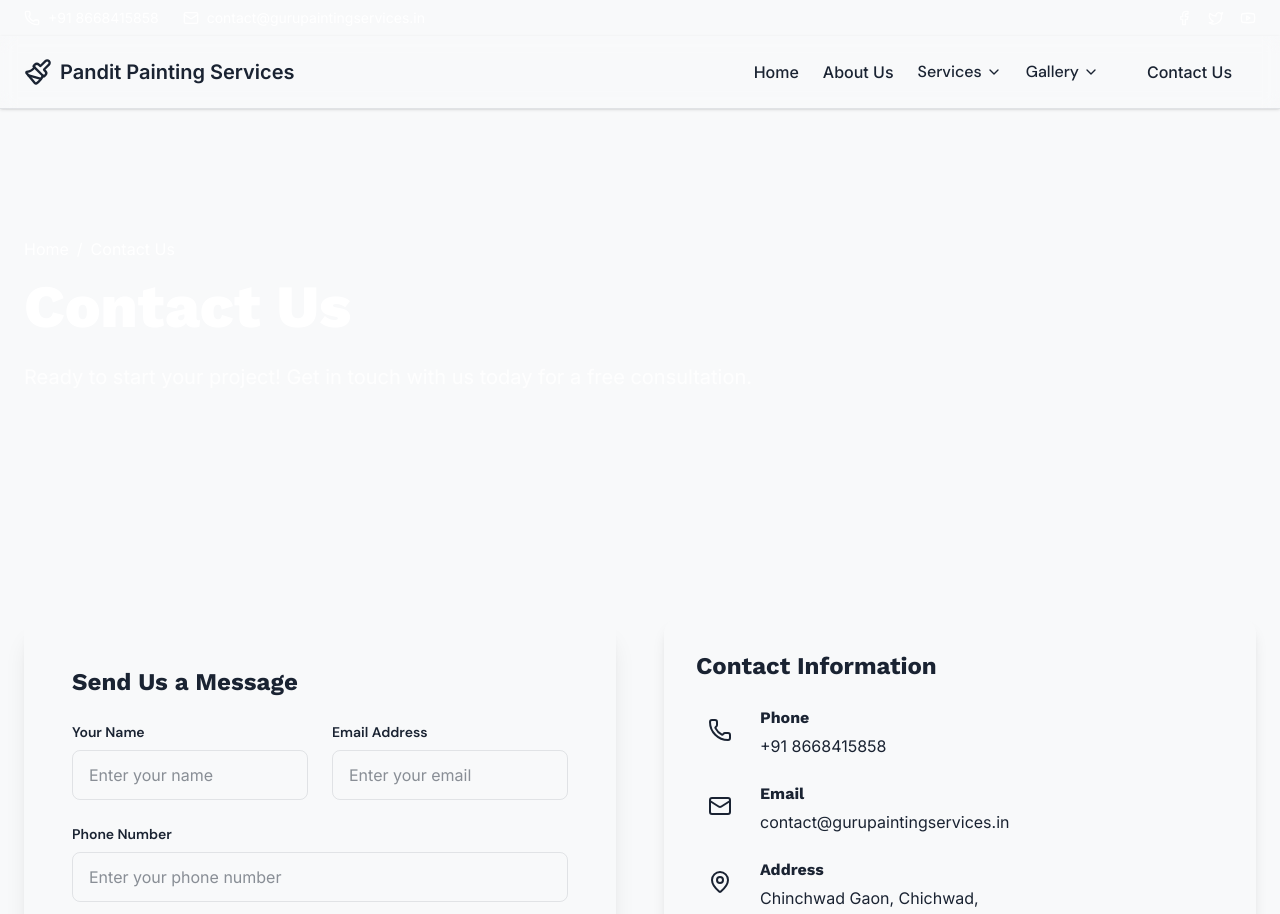
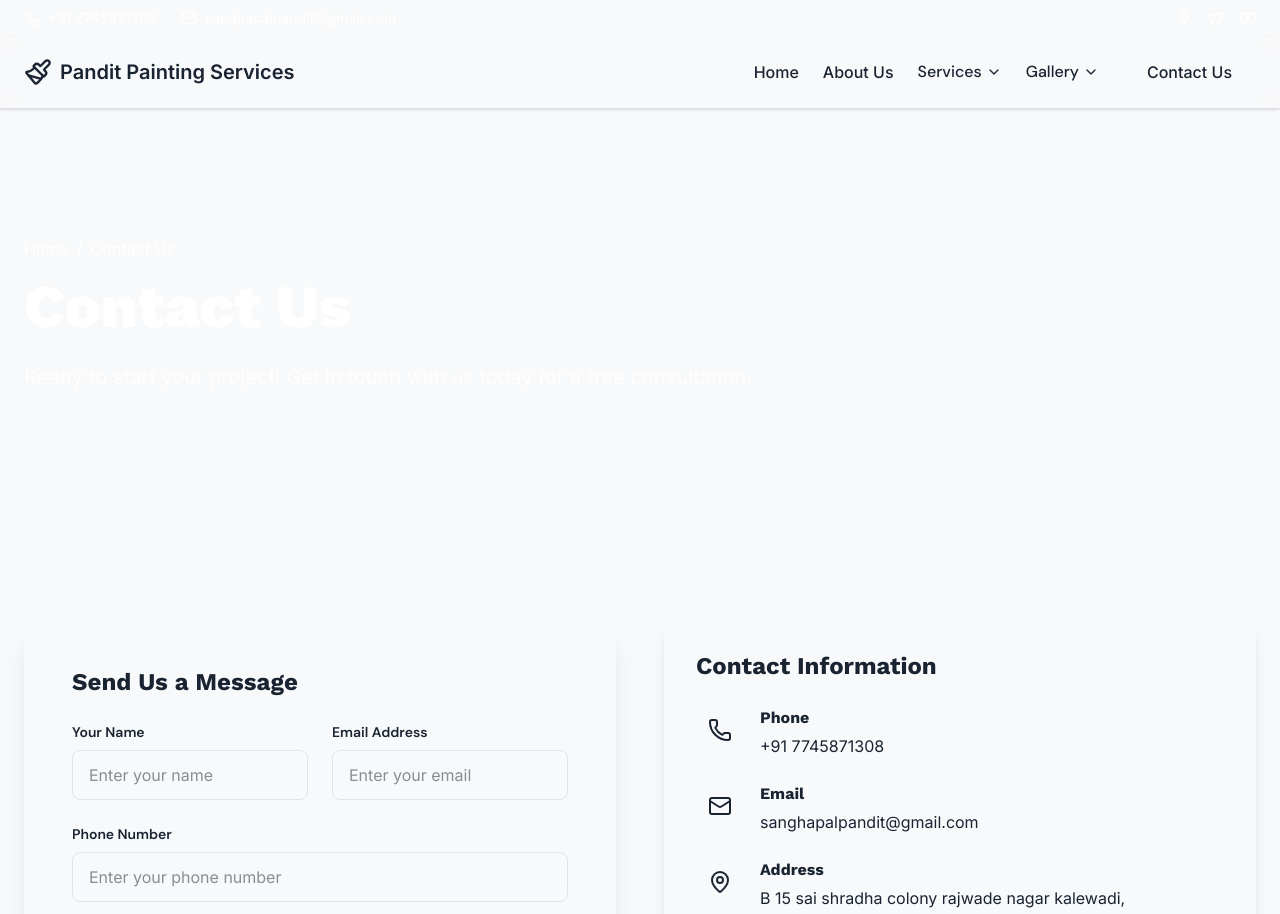
Before and after one commit to ak1803/panditwallpaint, a React (Vite) app: page /contact in a window 1280 px wide. Shown: the top 914 px of the page. Built offline with nearby package versions, Linux system fonts and the light colour scheme.

Commit message:
push code

```diff
--- a/src/app/components/Layout.tsx
+++ b/src/app/components/Layout.tsx
@@ -36,11 +36,11 @@ export default function Layout({ children }: { children: React.ReactNode }) {
           <div className="flex items-center gap-4 md:gap-6 flex-wrap">
             <a href="tel:+918668415858" className="flex items-center gap-2 hover:text-accent transition-colors text-xs md:text-sm">
               <Phone className="w-3 h-3 md:w-4 md:h-4" />
-              <span>+91 8668415858</span>
+              <span>+91 7745871308</span>
             </a>
-            <a href="mailto:contact@gurupaintingservices.in" className="flex items-center gap-2 hover:text-accent transition-colors text-xs md:text-sm">
+            <a href="mailto:sanghapalpandit@gmail.com" className="flex items-center gap-2 hover:text-accent transition-colors text-xs md:text-sm">
               <Mail className="w-3 h-3 md:w-4 md:h-4" />
-              <span className="hidden sm:inline">contact@gurupaintingservices.in</span>
+              <span className="hidden sm:inline">sanghapalpandit@gmail.com</span>
               <span className="sm:hidden">Email Us</span>
             </a>
           </div>
--- a/src/app/pages/ContactPage.tsx
+++ b/src/app/pages/ContactPage.tsx
@@ -105,7 +105,7 @@ export default function ContactPage() {
                     <div>
                       <h4 className="font-bold text-primary mb-1">Phone</h4>
                       <a href="tel:+918668415858" className="text-muted-foreground hover:text-accent transition-colors">
-                        +91 8668415858
+                        +91 7745871308
                       </a>
                     </div>
                   </div>
@@ -116,8 +116,8 @@ export default function ContactPage() {
                     </div>
                     <div>
                       <h4 className="font-bold text-primary mb-1">Email</h4>
-                      <a href="mailto:contact@gurupaintingservices.in" className="text-muted-foreground hover:text-accent transition-colors break-all">
-                        contact@gurupaintingservices.in
+                      <a href="mailto:sanghapalpandit@gmail.com" className="text-muted-foreground hover:text-accent transition-colors break-all">
+                        sanghapalpandit@gmail.com
                       </a>
                     </div>
                   </div>
@@ -129,9 +129,8 @@ export default function ContactPage() {
                     <div>
                       <h4 className="font-bold text-primary mb-1">Address</h4>
                       <p className="text-muted-foreground">
-                        Chinchwad Gaon, Chichwad,<br />
-                        Pimpri-Chinchwad, Maharashtra,<br />
-                        411033
+                        B 15 sai shradha colony rajwade nagar kalewadi,<br />
+                        pimpri chinchvad Rojas schoo! pune, Maharashtra, 411017.<br />
                       </p>
                     </div>
                   </div>
@@ -147,7 +146,7 @@ export default function ContactPage() {
                   href="tel:+918668415858"
                   className="inline-block bg-accent text-white px-8 py-4 rounded-lg font-semibold hover:opacity-90 transition-opacity"
                 >
-                  Call Now: +91 8668415858
+                  Call Now: +91 7745871308
                 </a>
               </div>
             </div>
--- a/src/app/pages/HomePage.tsx
+++ b/src/app/pages/HomePage.tsx
@@ -549,7 +549,7 @@ export default function HomePage() {
                     <div>
                       <h4 className="font-bold text-primary mb-1">Phone</h4>
                       <a href="tel:+918668415858" className="text-muted-foreground hover:text-accent transition-colors">
-                        +91 8668415858
+                        +91 7745871308
                       </a>
                     </div>
                   </div>
@@ -560,8 +560,8 @@ export default function HomePage() {
                     </div>
                     <div>
                       <h4 className="font-bold text-primary mb-1">Email</h4>
-                      <a href="mailto:contact@gurupaintingservices.in" className="text-muted-foreground hover:text-accent transition-colors break-all">
-                        contact@gurupaintingservices.in
+                      <a href="mailto:sanghapalpandit@gmail.com" className="text-muted-foreground hover:text-accent transition-colors break-all">
+                        sanghapalpandit@gmail.com
                       </a>
                     </div>
                   </div>
@@ -573,8 +573,8 @@ export default function HomePage() {
                     <div>
                       <h4 className="font-bold text-primary mb-1">Address</h4>
                       <p className="text-muted-foreground">
-                        Chinchwad Gaon, Chichwad,<br />
-                        Pimpri-Chinchwad, Maharashtra,<br />
+                        B 15 sai shradha colony rajwade nagar kalewadi,<br />
+                        pimpri chinchvad Rojas schoo! pune, Maharashtra, 411017.<br />
                         411033
                       </p>
                     </div>
@@ -591,7 +591,7 @@ export default function HomePage() {
                   href="tel:+918668415858"
                   className="inline-block bg-accent text-white px-8 py-4 rounded-lg font-semibold hover:opacity-90 transition-opacity"
                 >
-                  Call Now: +91 8668415858
+                  Call Now: +91 7745871308
                 </a>
               </div>
             </div>
@@ -611,9 +611,9 @@ export default function HomePage() {
           </p>
           <div className="flex flex-wrap gap-4 justify-center">
             <a href="tel:+918668415858" className="bg-accent text-white px-8 py-4 rounded-lg text-lg font-semibold hover:opacity-90 transition-opacity">
-              Call: +91 8668415858
+              Call: +91 7745871308
             </a>
-            <a href="mailto:contact@gurupaintingservices.in" className="bg-primary text-white px-8 py-4 rounded-lg text-lg font-semibold hover:opacity-90 transition-opacity">
+            <a href="mailto:sanghapalpandit@gmail.com" className="bg-primary text-white px-8 py-4 rounded-lg text-lg font-semibold hover:opacity-90 transition-opacity">
               Email Us
             </a>
           </div>
--- a/src/app/pages/InteriorPaintingPage.tsx
+++ b/src/app/pages/InteriorPaintingPage.tsx
@@ -129,7 +129,7 @@ export default function InteriorPaintingPage() {
               href="tel:+918668415858"
               className="bg-white/10 backdrop-blur text-white px-8 py-4 rounded-lg text-lg font-semibold border-2 border-white/30 hover:bg-white/20 transition-colors"
             >
-              Call: +91 8668415858
+              Call: +91 7745871308
             </a>
           </div>
         </div>
```
Also changed, not shown: src/app/App.tsx (+7 -7 lines).
